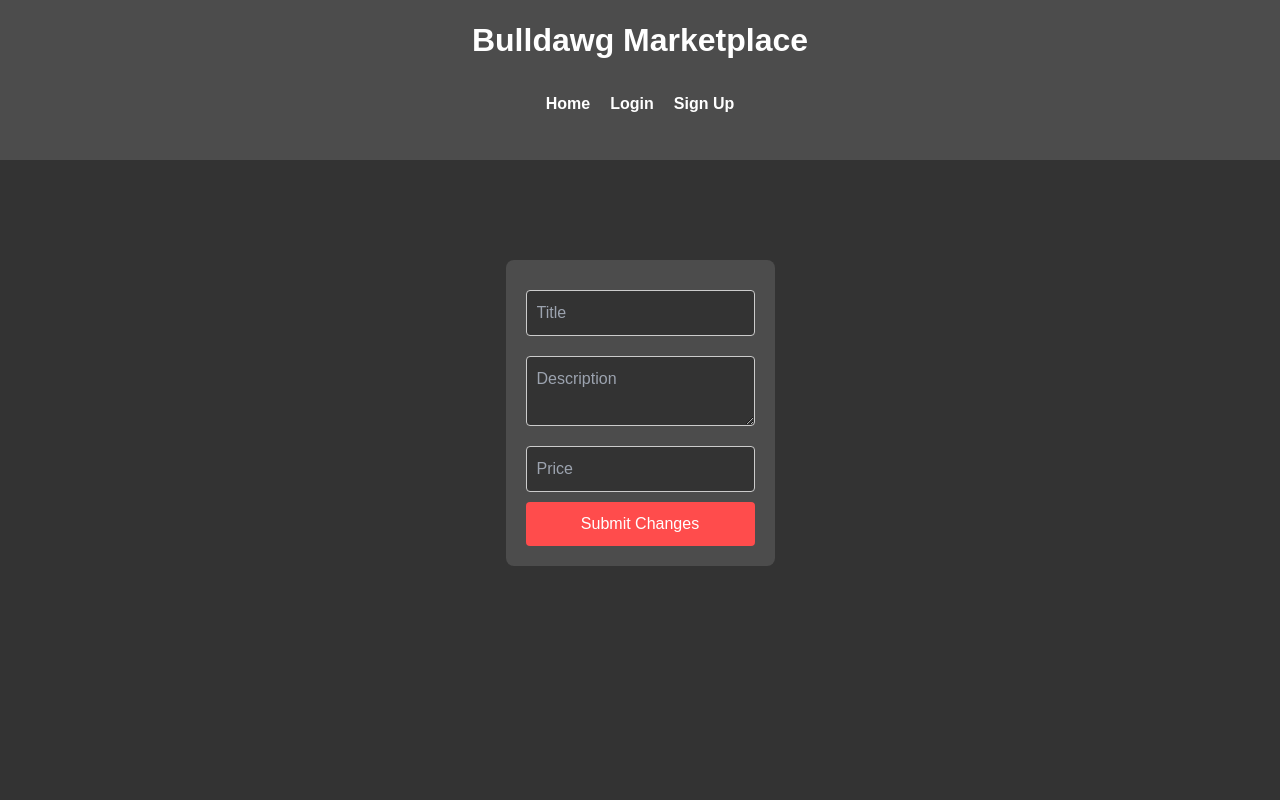
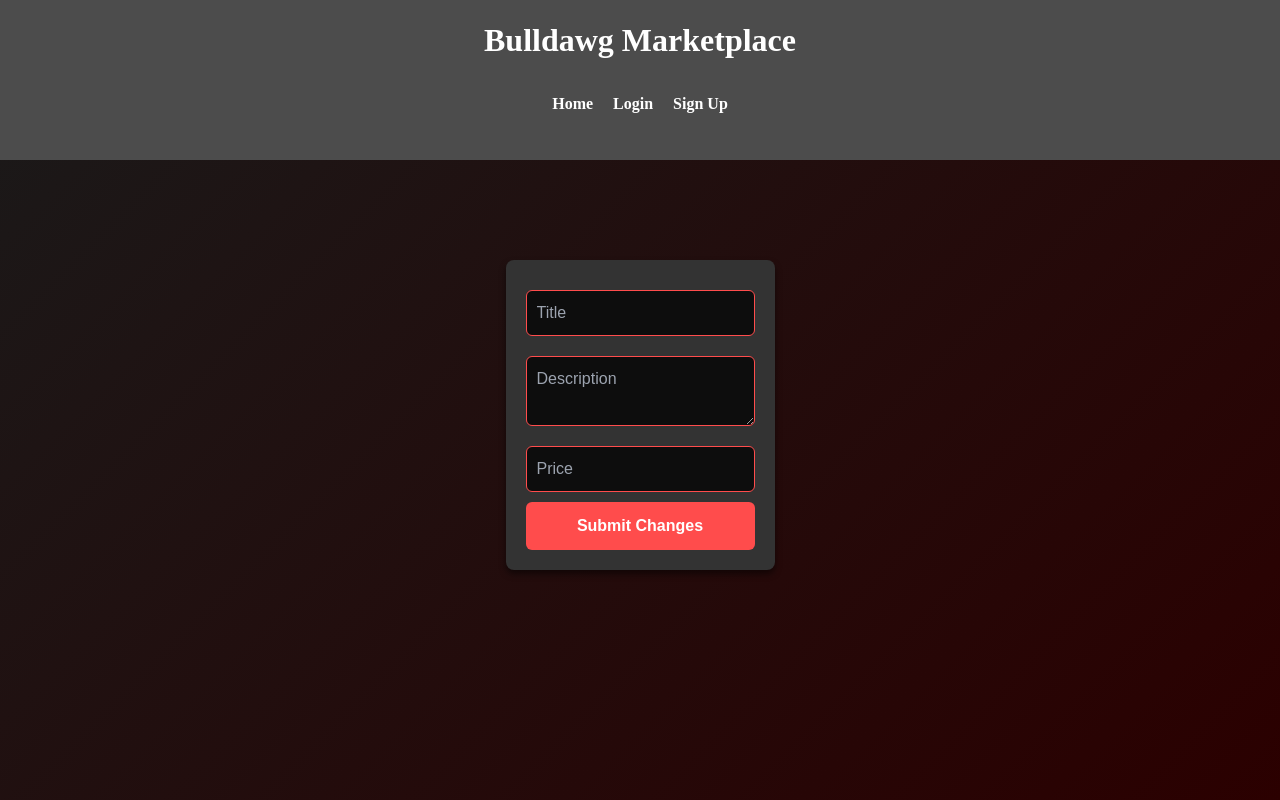
Before and after one commit to StephenSulimani/csci4300-project, a Next.js app: page /edit/1 in a window 1280 px wide. Built offline with nearby package versions, Linux system fonts and the light colour scheme; no server answers; the database is empty.

Commit message:
Update globals.css

```diff
--- a/src/app/globals.css
+++ b/src/app/globals.css
@@ -3,115 +3,87 @@
 @tailwind utilities;
 
 :root {
-    --background: #ffffff;
-    --foreground: #171717;
+    --background: linear-gradient(135deg, #1a1a1a, #2b0000); /* Dark red gradient */
+    --foreground: #eaeaea; /* Light foreground */
+    --primary-red: #ff4c4c;
+    --dark-red: #cc0000;
+    --light-red: #ffcccc;
+    --grey: #333333;
+    --black: #0d0d0d;
+    --white: #ffffff;
 }
-
-/*@media (prefers-color-scheme: dark) {
-  :root {
-    --background: #0a0a0a;
-    --foreground: #ededed;
-  }
-}*/
 
 html,
 body {
     max-width: 100vw;
     overflow-x: hidden;
+    height: 100%;
 }
 
 body {
     color: var(--foreground);
     background: var(--background);
     font-family: Arial, Helvetica, sans-serif;
+    display: flex;
+    flex-direction: column;
+    min-height: 100vh;
     -webkit-font-smoothing: antialiased;
     -moz-osx-font-smoothing: grayscale;
 }
 
 * {
     box-sizing: border-box;
+    margin: 0;
     padding: 0;
-    margin: 0;
 }
 
-/*a {
-    color: inherit;
-    text-decoration: none;
-}*/
-
-@media (prefers-color-scheme: dark) {
-    html {
-        color-scheme: dark;
-    }
-}
-
-/* Stylesheet.css */
-
-/* General reset for padding, margin, and box-sizing */
-* {
-    margin: 0;
-    padding: 0;
-    box-sizing: border-box;
-    font-family: Arial, sans-serif;
-}
-
-/* Background and font colors based on the red, black, and grey color scheme */
-body {
-    background-color: #333333; /* Dark grey background */
-    color: white; /* Default text color */
-}
-
-/* Container for main app layout */
-.container {
-    display: flex;
-    flex-direction: column;
-    align-items: center;
-    padding: 20px;
-}
-
-/* Form styling for add item, login, and register */
+/* Forms with consistent styling */
 form {
     display: flex;
     flex-direction: column;
-    background-color: #4c4c4c; /* Form background grey */
+    background-color: var(--grey);
     padding: 20px;
     border-radius: 8px;
     max-width: 400px;
     width: 100%;
+    box-shadow: 0 4px 6px rgba(0, 0, 0, 0.5);
 }
 
 form input,
 form textarea {
     padding: 10px;
     margin: 10px 0;
-    border: 1px solid #ccc;
-    border-radius: 4px;
+    border: 1px solid var(--primary-red);
+    border-radius: 6px;
     font-size: 1rem;
-    background-color: #333333;
-    color: #ffffff;
+    background-color: var(--black);
+    color: var(--white);
 }
 
 form button {
-    padding: 10px;
+    padding: 12px;
     font-size: 1rem;
-    color: white;
-    background-color: #ff4c4c; /* Bright red */
+    font-weight: bold;
+    color: var(--white);
+    background-color: var(--primary-red);
     border: none;
-    border-radius: 4px;
+    border-radius: 6px;
     cursor: pointer;
+    transition: background-color 0.3s ease, transform 0.3s ease;
 }
 
 form button:hover {
-    background-color: #cc0000; /* Darker red on hover */
+    background-color: var(--dark-red);
+    transform: scale(1.05);
 }
 
-/* Login and register modal styling */
+/* Modals with consistent styling */
 .modal {
     position: fixed;
     top: 50%;
     left: 50%;
     transform: translate(-50%, -50%);
-    background-color: #4c4c4c;
+    background-color: var(--grey);
     padding: 20px;
     border-radius: 8px;
     width: 90%;
@@ -120,34 +92,92 @@ form button:hover {
 }
 
 .modal h2 {
-    color: #ffcccc;
+    color: var(--light-red);
     margin-bottom: 20px;
+    text-align: center;
+    font-size: 1.5rem;
+}
+
+/* Buttons */
+button {
+    background-color: var(--primary-red);
+    color: var(--white);
+    padding: 10px 15px;
+    border: none;
+    border-radius: 6px;
+    cursor: pointer;
+    font-size: 1rem;
+    transition: background-color 0.3s ease, transform 0.3s ease;
+}
+
+button:hover {
+    background-color: var(--dark-red);
+    transform: translateY(-3px);
+}
+
+/* Delete warning container */
+.delete-warning-container {
+    display: flex;
+    flex-direction: column;
+    align-items: center;
+    justify-content: center;
+    gap: 15px;
+    background-color: var(--black);
+    padding: 20px;
+    border-radius: 10px;
+    box-shadow: 0 4px 6px rgba(0, 0, 0, 0.5);
+    color: var(--light-red);
     text-align: center;
 }
 
-/* Button styling */
-button {
-    background-color: #ff4c4c;
-    color: #ffffff;
-    padding: 10px 15px;
-    border: none;
-    border-radius: 4px;
-    cursor: pointer;
+.delete-warning-container > *:not(button) {
+    font-size: 2rem;
+    color: var(--light-red);
 }
 
-button:hover {
-    background-color: #cc0000;
+/* Items view for consistent layout */
+.item-view {
+    width: 90vw;
+    margin: 20px auto;
+    padding: 20px;
+    background-color: var(--grey);
+    border-radius: 12px;
+    box-shadow: 0 6px 8px rgba(0, 0, 0, 0.4);
+    display: flex;
+    flex-direction: column;
+    gap: 20px;
+    align-items: center;
 }
 
-.item-view {
-    width: 90vw;
+/* Item Cards */
+.card {
+    background-color: var(--dark-red);
+    color: var(--white);
+    border-radius: 10px;
+    padding: 20px;
+    height: 350px;
+    width: 250px;
+    display: flex;
+    flex-direction: column;
+    justify-content: space-between;
+    box-shadow: 0 4px 6px rgba(0, 0, 0, 0.3);
+    transition: transform 0.2s ease, box-shadow 0.2s ease;
+}
+/* Ensure images fit within the card */
+.card img {
+    max-width: 100%;
+    max-height: 150px;
+    object-fit: contain;
+    margin-bottom: 10px;
+    border-radius: 8px;
 }
 
-.delete-warning-container > *:not(button) {
-    font-size: 2em;
-    color: red;
+/* Grid layout */
+.items-grid {
+    display: grid;
+    grid-template-columns: repeat(auto-fit, minmax(250px, 1fr));
+    gap: 20px;
+    padding: 50px;
+    max-width: 1200px;
+    margin: 40px auto;
 }
-
-.delete-warning-container  {
-    justify-content: center;
-}
```
